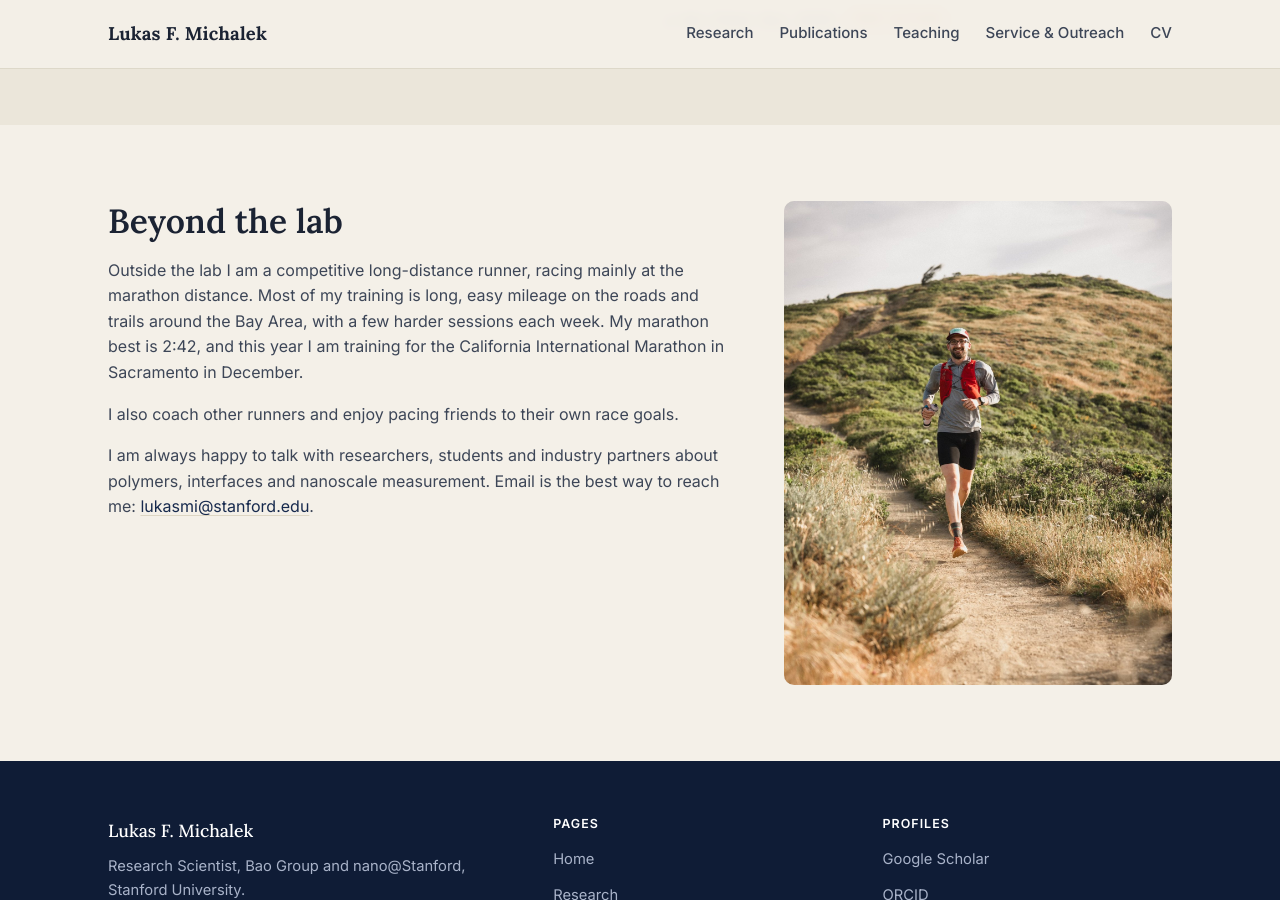
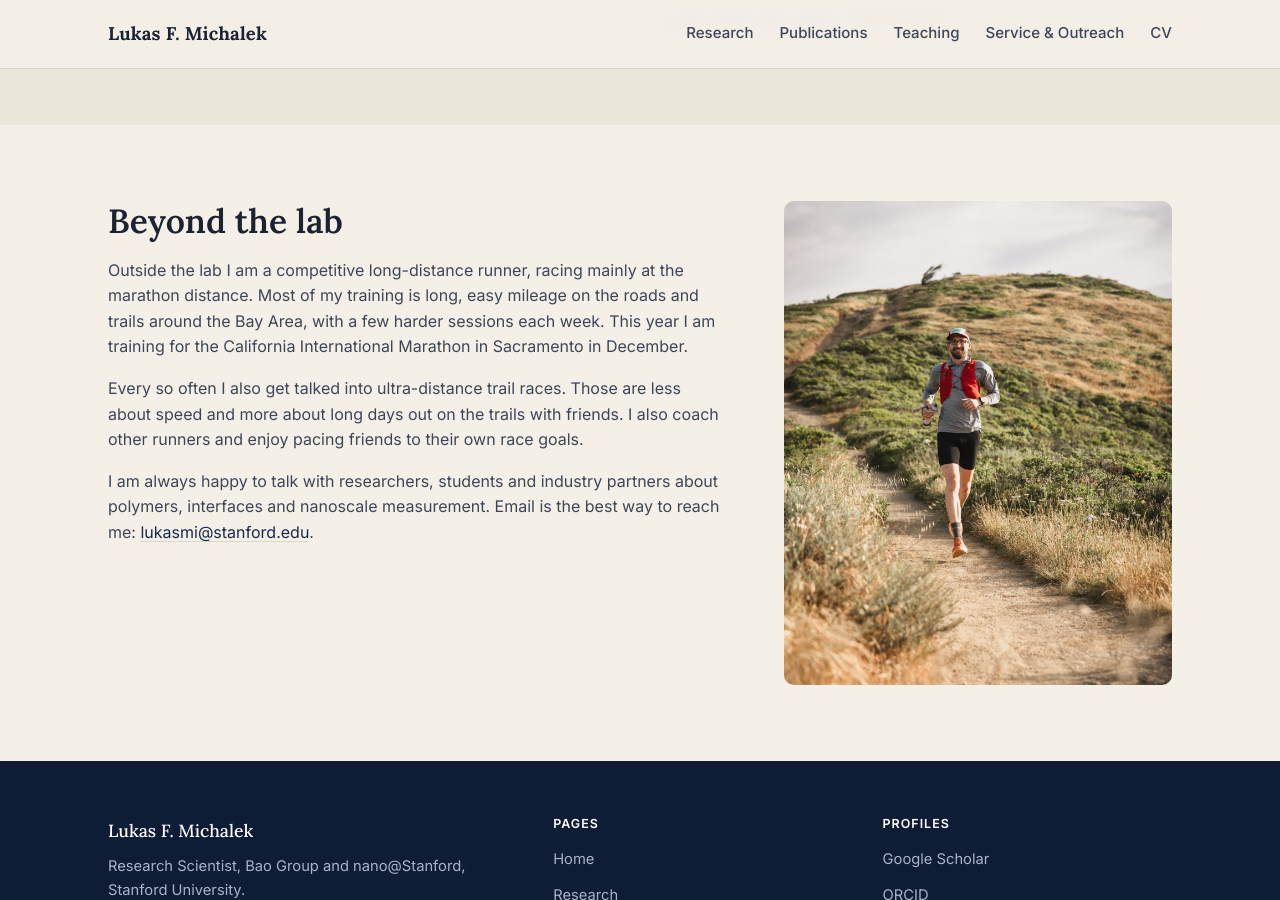
Before and after one commit to lukasfmichalek/lukasfmichalek.github.io, a Jekyll site: the page built from index.html, in a window 1280 px wide and 900 px high, scrolled down 2851 px. Built offline with Jekyll 4.4.1, drawn with Linux system fonts in a browser that asks for light colours; the list of posts is cut into pages by our own code.

Commit message:
Beyond the lab: drop marathon time, add ultra trail running
Co-Authored-By: Claude Opus 5.5 <noreply@anthropic.com>
Claude-Session: https://claude.ai/code/session_0136zj4jKtgNxJjh87NTvgg8

```diff
--- a/index.html
+++ b/index.html
@@ -121,8 +121,8 @@ permalink: /
   <div class="wrap split">
     <div class="prose-body">
       <h2 class="mt-0">Beyond the lab</h2>
-      <p>Outside the lab I am a competitive long-distance runner, racing mainly at the marathon distance. Most of my training is long, easy mileage on the roads and trails around the Bay Area, with a few harder sessions each week. My marathon best is 2:42, and this year I am training for the California International Marathon in Sacramento in December.</p>
-      <p>I also coach other runners and enjoy pacing friends to their own race goals.</p>
+      <p>Outside the lab I am a competitive long-distance runner, racing mainly at the marathon distance. Most of my training is long, easy mileage on the roads and trails around the Bay Area, with a few harder sessions each week. This year I am training for the California International Marathon in Sacramento in December.</p>
+      <p>Every so often I also get talked into ultra-distance trail races. Those are less about speed and more about long days out on the trails with friends. I also coach other runners and enjoy pacing friends to their own race goals.</p>
       <p>I am always happy to talk with researchers, students and industry partners about polymers, interfaces and nanoscale measurement. Email is the best way to reach me: <a href="mailto:{{ site.email }}">{{ site.email }}</a>.</p>
     </div>
     {% include img-slot.html path="/assets/images/personal/running.jpg" label="Trail running" alt="Lukas Michalek trail running on a hillside" ratio="4 / 5" %}
```
